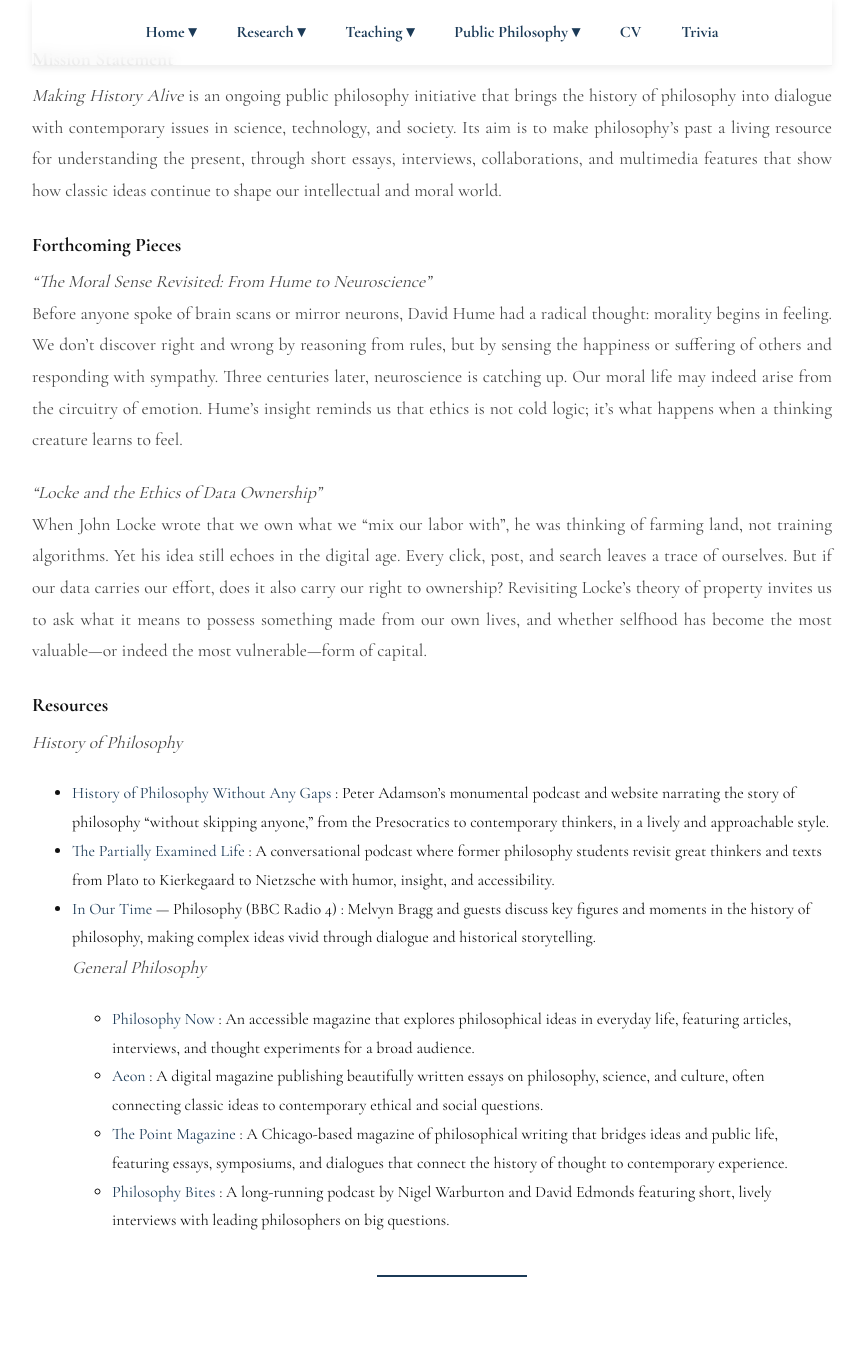
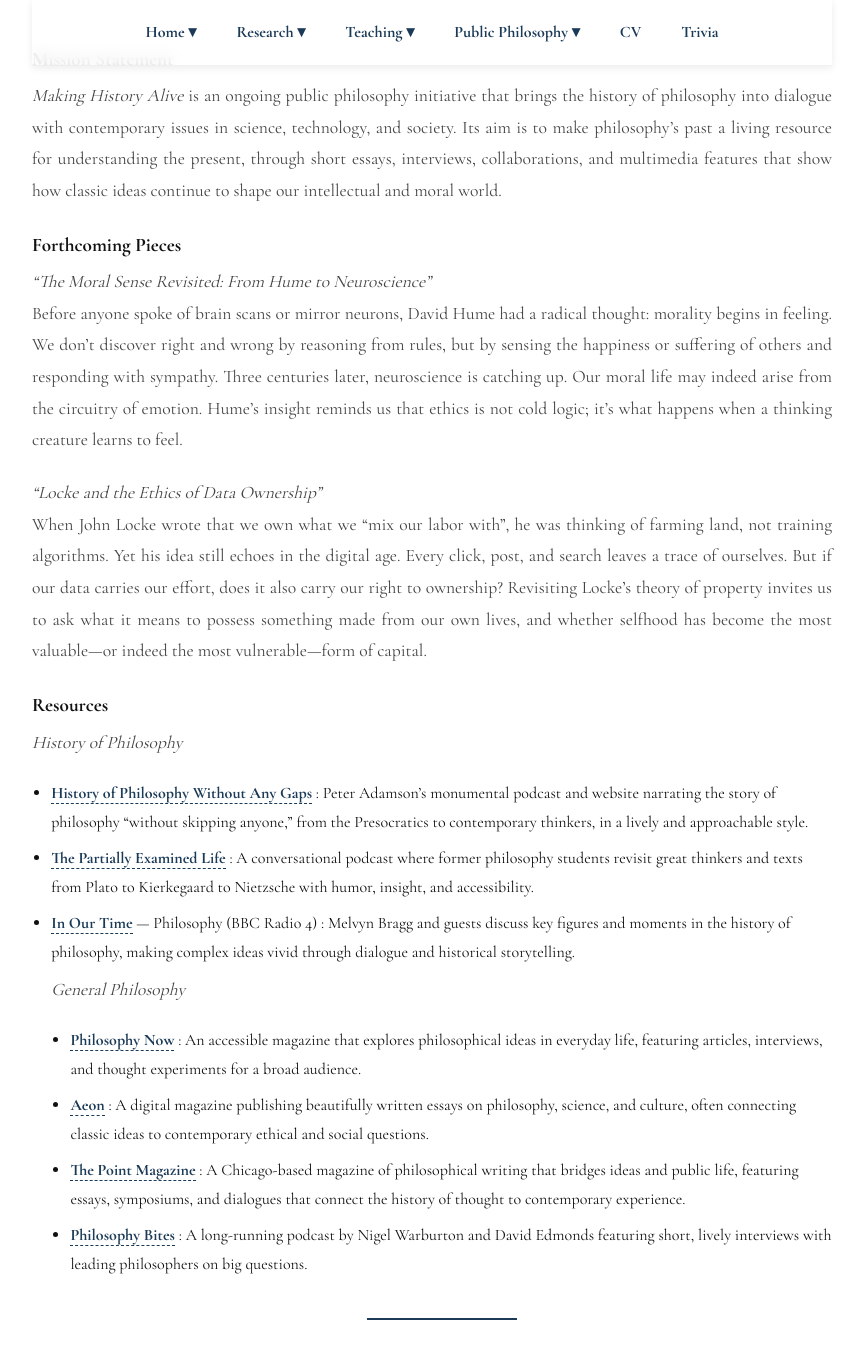
Before and after one commit to aileencluo/aileencluo.github.io, a Jekyll site: the page built from public-philosophy.md, in a window 1280 px wide and 1400 px high, scrolled down 424 px. Shown: the top 1359 px of the window, without its empty margins (208-1073 px from the left). Built offline with Jekyll 4.4.1, drawn with Linux system fonts in a browser that asks for light colours.

Commit message:
Update style.css

```diff
--- a/assets/css/style.css
+++ b/assets/css/style.css
@@ -364,6 +364,27 @@ h2[id] {
 }
 
 
+/* Resources list */
+.resource-list{
+  list-style: disc outside;
+  padding-left: 1.2em;     /* 控制圆点与文字缩进 */
+  margin: 0 0 1.8em;
+}
+.resource-list li{
+  margin: 0.45em 0;        /* 行距 */
+}
+.resource-list a{
+  font-weight: 600;
+  text-decoration: none;
+  border-bottom: 1px dashed currentColor;  /* 与全站风格呼应的虚线下划线 */
+  transition: color .3s ease;
+}
+.resource-list a:hover{
+  color: var(--accent);     /* 悬停变为点缀色 */
+}
+
+
+
 
 
 /* =========================
```
